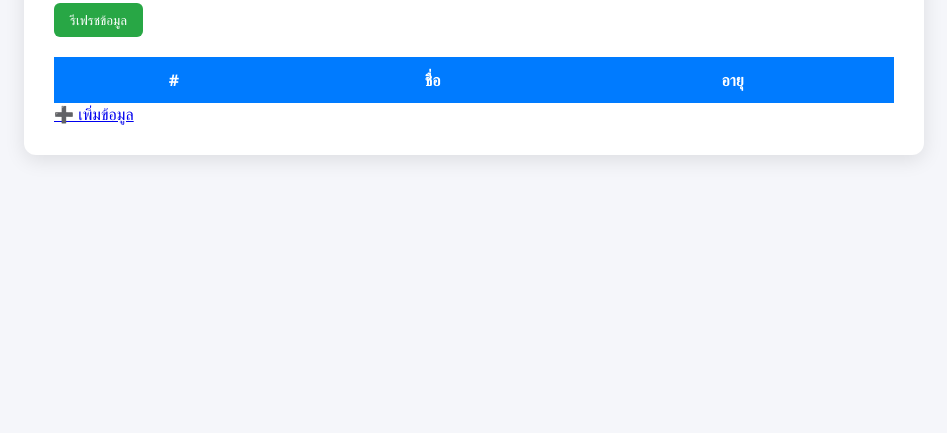
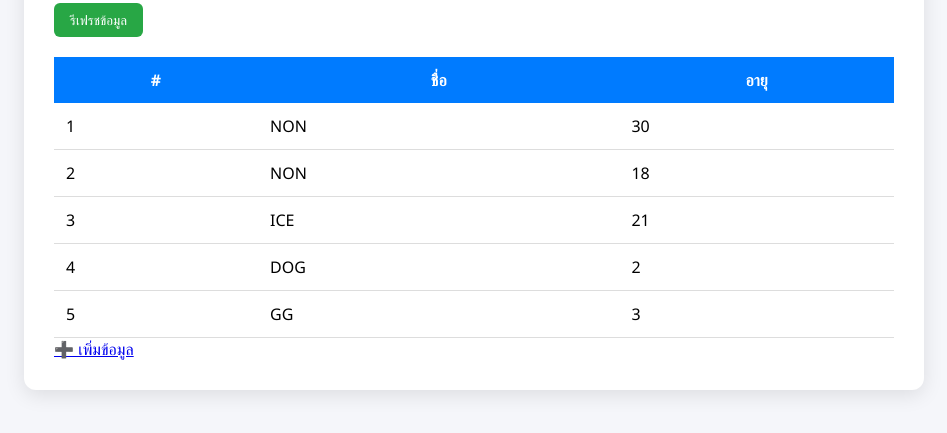
Before and after one commit to toolrfid1-crypto/testserver, a website: page public/list.html in a window 1280 px wide. Shown: the part 135-568 px from the top of the page, without its empty margins (166-1113 px from the left). Drawn offline with Linux system fonts and the light colour scheme; no server answers.

Commit message:
Add files via upload

```diff
--- a/data.json
+++ b/data.json
@@ -10,5 +10,13 @@
   {
     "name": "ICE",
     "age": "21"
+  },
+  {
+    "name": "DOG",
+    "age": "2"
+  },
+  {
+    "name": "GG",
+    "age": "3"
   }
 ]
--- a/public/list.html
+++ b/public/list.html
@@ -127,46 +127,43 @@
     </div>
 
     <script>
-
         async function loadData() {
-
-            const res = await fetch("data.json");
+            try {
+                const res = await fetch("/data.json");
+                console.log("Status:", res.status);
 
                 const data = await res.json();
+                console.log(data);
 
                 const tbody = document.getElementById("tbody");
-
                 tbody.innerHTML = "";
 
                 if (data.length === 0) {
-
                     tbody.innerHTML = `
                 <tr>
-            <td colspan="3" class="center">
-                ไม่มีข้อมูล
-            </td>
-        </tr>`;
-
+                    <td colspan="3" class="center">ไม่มีข้อมูล</td>
+                </tr>
+            `;
                     return;
-
                 }
 
                 data.forEach((item, index) => {
+                    const tr = document.createElement("tr");
 
-                tbody.innerHTML += `
-        <tr>
+                    tr.innerHTML = `
                 <td>${index + 1}</td>
                 <td>${item.name}</td>
                 <td>${item.age}</td>
-        </tr>
             `;
 
+                    tbody.appendChild(tr);
                 });
-
+            } catch (err) {
+                console.error(err);
+            }
         }
 
         loadData();
-
     </script>
 
 </body>
```
Also changed, not shown: server.js (+14 -19 lines). Lines whose indentation alone changed are shown as unchanged.
